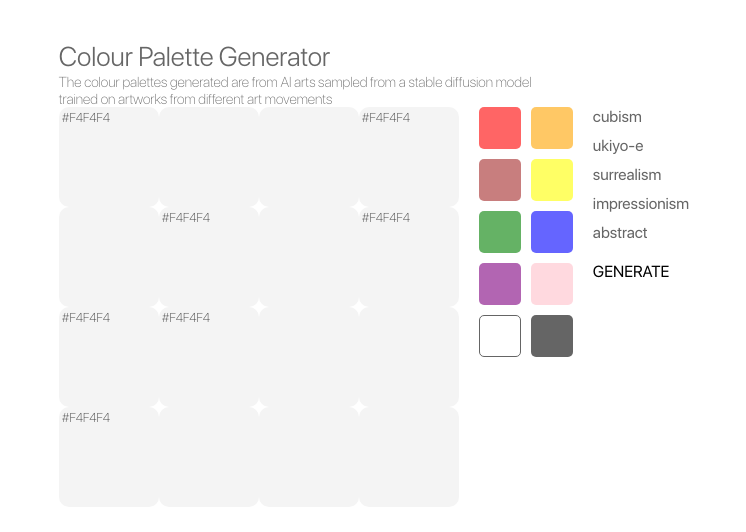
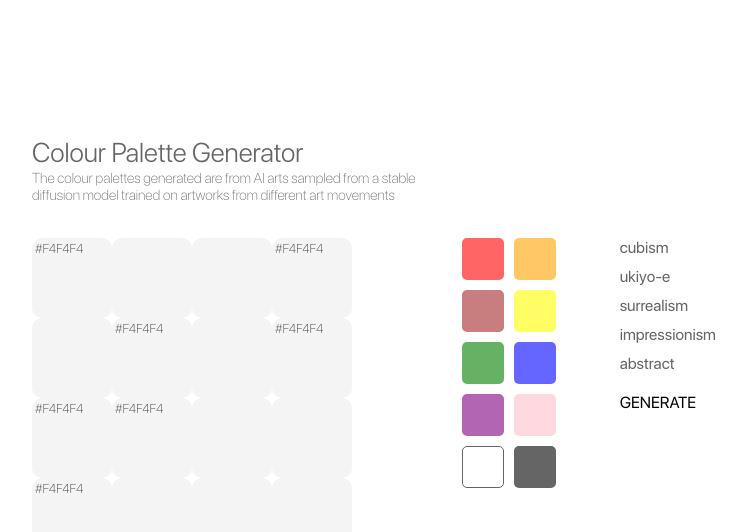
Before and after one commit to hellseggaXYZ/LOUR, a Next.js app: page / in a window 1280 px wide. Shown: the top 532 px of the page, without its empty margins (266-1012 px from the left). Built offline with nearby package versions, Linux system fonts and the light colour scheme; no server answers; the database is empty.

Commit message:
more changes

```diff
--- a/src/app/page.module.css
+++ b/src/app/page.module.css
@@ -2,11 +2,11 @@
   margin-top: 5vh;
   display: flex;
   justify-content: center;
-  margin-left: 5vw;
 }
 
 @media (min-width: 768px) {
   .main {
+    margin-top: 17vh;
     margin-left: 0;
   }
 }
@@ -32,19 +32,20 @@
 .leftPanel {
   display: flex;
   flex-direction: column;
-  gap: 20px;
 }
 
 .rightPanel {
   display: flex;
   flex-direction: column; /* Column layout for mobile */
   justify-content: flex-start;
-  gap: 20px;
+  gap: 30px;
 }
 
 @media (min-width: 768px) {
   .rightPanel {
+    padding-left: 7vw;
     flex-direction: row; /* Row layout for desktop */
+    gap: 5vw;
   }
 }
 
@@ -59,14 +60,26 @@
   font-size: 1.7rem;
   font-weight: 200;
   color: #666666;
+  padding-bottom: 4%;
 }
 
 .body {
   font-family: var(--font);
-  font-size: 0.9rem;
+  font-size: 0.7rem;
   font-weight: 300;
-  width: 500px;
+  width: 75vw;
   color: #666666;
+  padding-bottom: 9%;
+}
+
+@media (min-width: 768px) {
+  .title{
+    padding-bottom: 0%;
+  }
+  .body {
+    font-size: 0.9rem;
+    width: 30vw;
+  }
 }
 
 .textContainer{
--- a/src/components/PalleteGrid.module.css
+++ b/src/components/PalleteGrid.module.css
@@ -7,8 +7,8 @@
 }
 
 .gridItem {
-  width: 100px; /* Adjust size as needed */
-  height: 100px; /* Adjust size as needed */
+  width: 10vh; /* Adjust size as needed */
+  height: 10vh; /* Adjust size as needed */
   border-radius: 10px;
   /* Add other styling as needed */
 }
```
